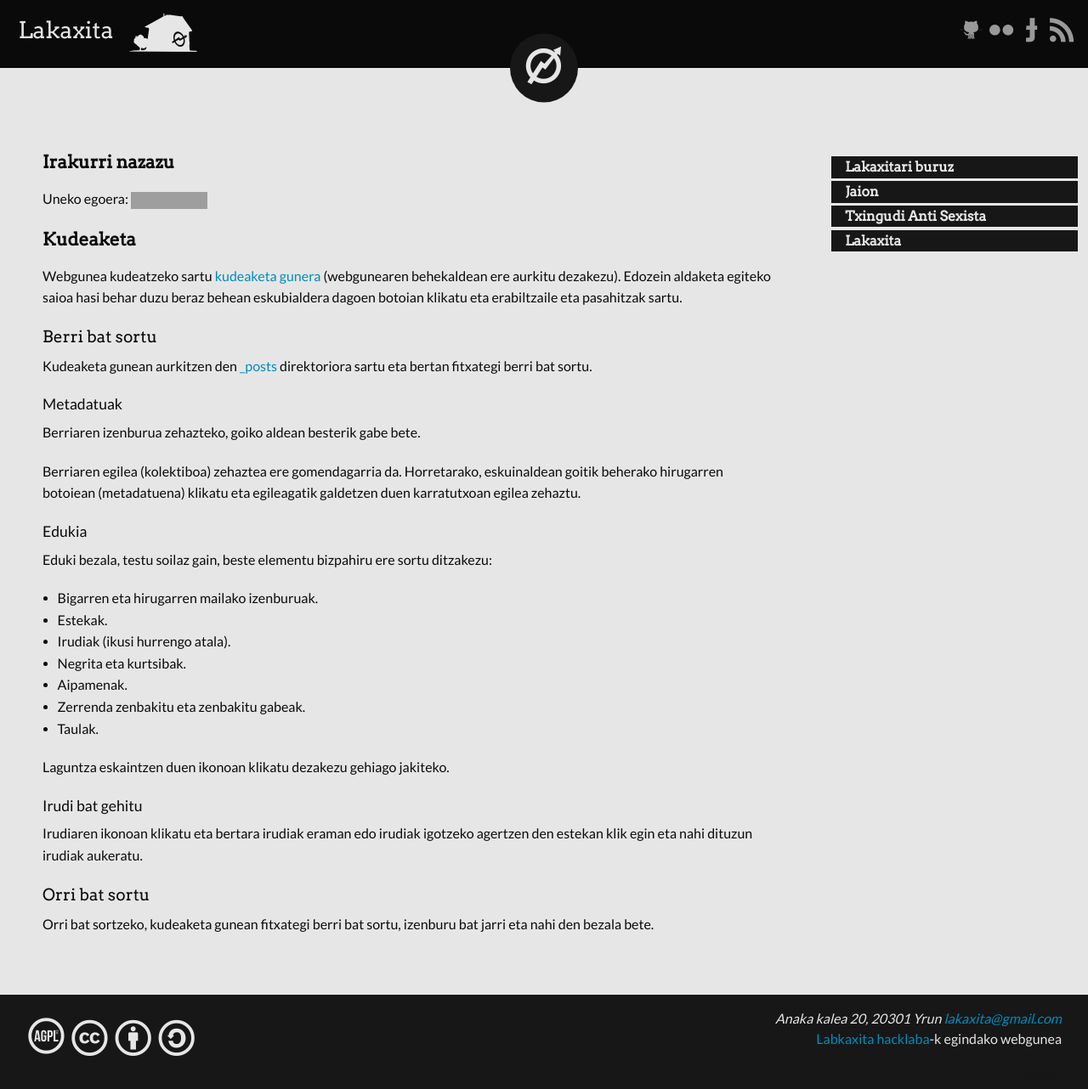
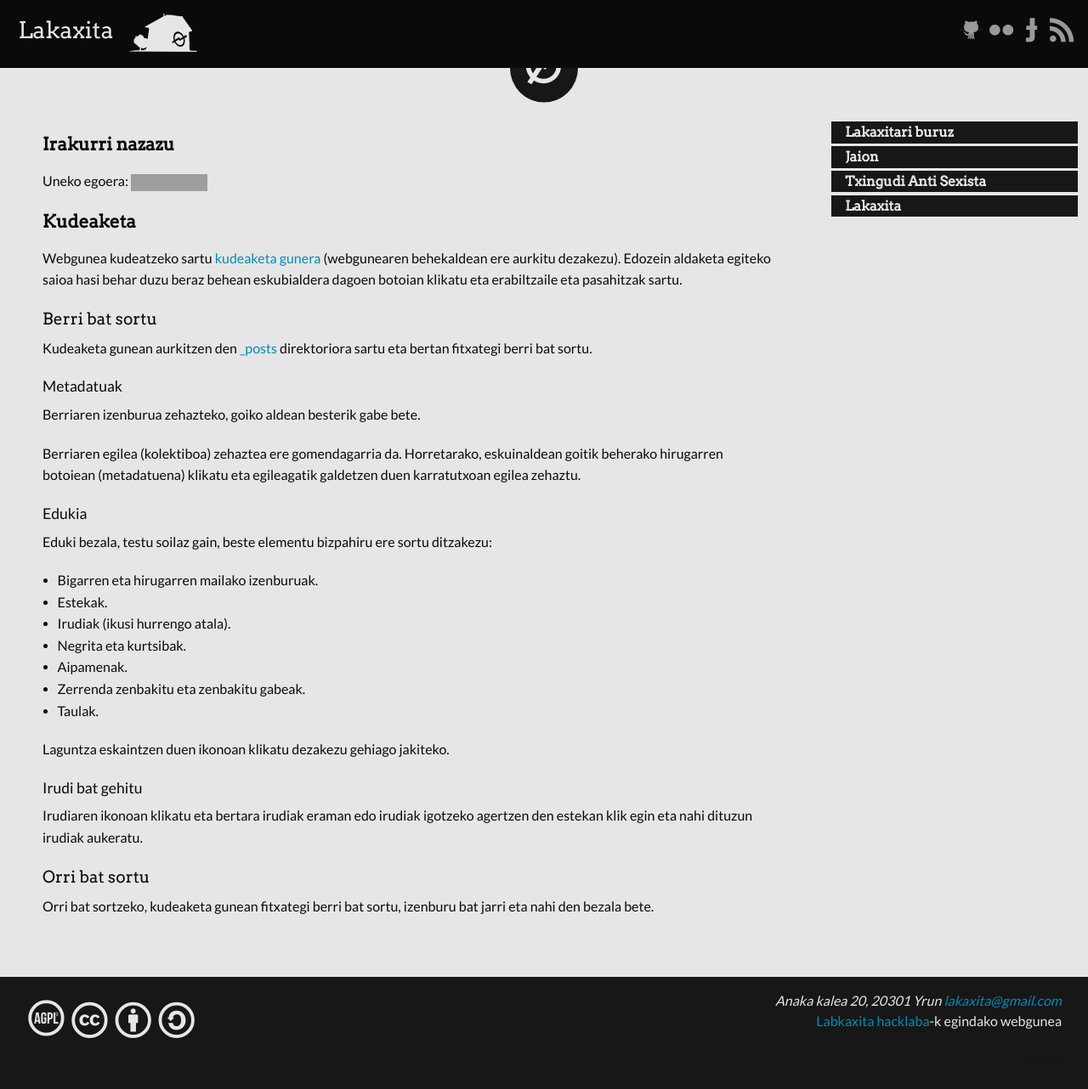
Before and after one commit to lakaxita/lakaxita.github.io, a Jekyll site: the page built from README.markdown, in a window 1280 px wide and 1297 px high. Shown: the top 1282 px of the window at 85% size. Built offline with Jekyll 4.4.1, drawn with Linux system fonts in a browser that asks for light colours; Markdown is read by kramdown in place of the engine named in the settings; grey boxes are pictures that could not be loaded.

Commit message:
fixing the margin bug

```diff
--- a/_sass/main.sass
+++ b/_sass/main.sass
@@ -122,7 +122,7 @@
     @media #{$medium-up}
         margin: 5em 0 0 0 !important
     aside
-        margin-top: 20px
+        margin-top: 60px
         +grid-column($columns:12)
         @media #{$large-up}
             +grid-column($columns:3)
@@ -142,12 +142,11 @@
                 li.category
                     background: scale-lightness(#000, 14%)
     main
-        margin: 20px 0 0 0
+        margin: 60px 0 0 0
         padding: 0 20px !important
         +grid-column($columns:12)
         @media #{$medium-up}
             padding: 0 50px !important
-            margin: 0
             +grid-column($columns:9)
         article
             margin: 0 0 7rem 0
@@ -220,7 +219,6 @@
     text-align: center
     height: 80px
     width: 80px
-    z-index: 2
     font-size: 50px
     color: $white
     pointer-events: none
@@ -229,10 +227,6 @@
     left: 50%
     padding: 3px
     +transform(translate(-50%,-50%))
-    @media #{$medium-up}
-        +sticky
-        top: 5rem
-
 
 footer
     color: $white
```
